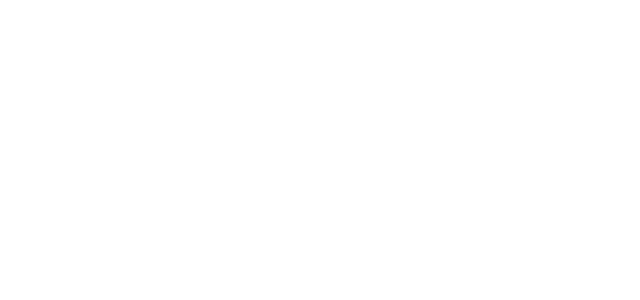
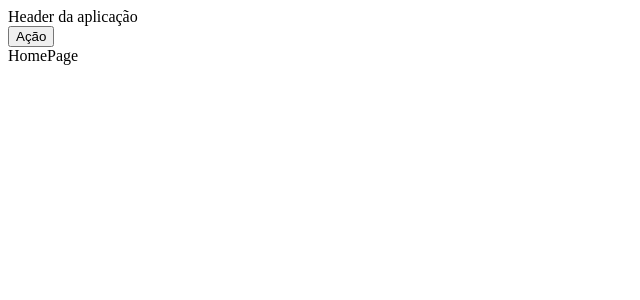
Before and after one commit to rsilvagit/FullStack-SENAI-M03S04, a React (Vite) app in the folder my-todo-list/: page / in a window 1280 px wide. Shown: the top 300 px of the page, without its empty margins (0-640 px from the left). Built offline with nearby package versions, Linux system fonts and the light colour scheme.

Commit message:
definição das rotas que vão usar o layout

```diff
--- a/my-todo-list/src/main.jsx
+++ b/my-todo-list/src/main.jsx
@@ -1,9 +1,10 @@
 import React from 'react'
 import ReactDOM from 'react-dom/client'
+import { AppRoutes } from './routes/AppRoutes'
 
 
 ReactDOM.createRoot(document.getElementById('root')).render(
   <React.StrictMode>
-
+    <AppRoutes />
   </React.StrictMode>,
 )
--- a/my-todo-list/src/routes/AppRoutes.jsx
+++ b/my-todo-list/src/routes/AppRoutes.jsx
@@ -2,16 +2,18 @@
 import { ToDoPage } from "../pages/todo/ToDoPage"
 import { HomePage } from "../pages/home/HomePage"
 import { ErrorPage } from "../error/ErrorPage"
+import { Layout } from "../layouts/Layout"
 
 export const AppRoutes = () => {
     return (
         <Router>
             <Routes>
-                <Route path="/" element={<HomePage/>}/>
-                <Route path="/todo" element={<ToDoPage/>}/>
-                <Route path="/todo/:id" element={<ToDoPage/>}/>
-                <Route path="*" element={<ErrorPage/>}/>
-
+                <Route path="/" element={<Layout />}>
+                    <Route path="/" element={<HomePage />} />
+                    <Route path="/todo" element={<ToDoPage />} />
+                    <Route path="/todo/:id" element={<ToDoPage />} />
+                    <Route path="*" element={<ErrorPage />} />
+                </Route>
             </Routes>
         </Router>
     )
```
